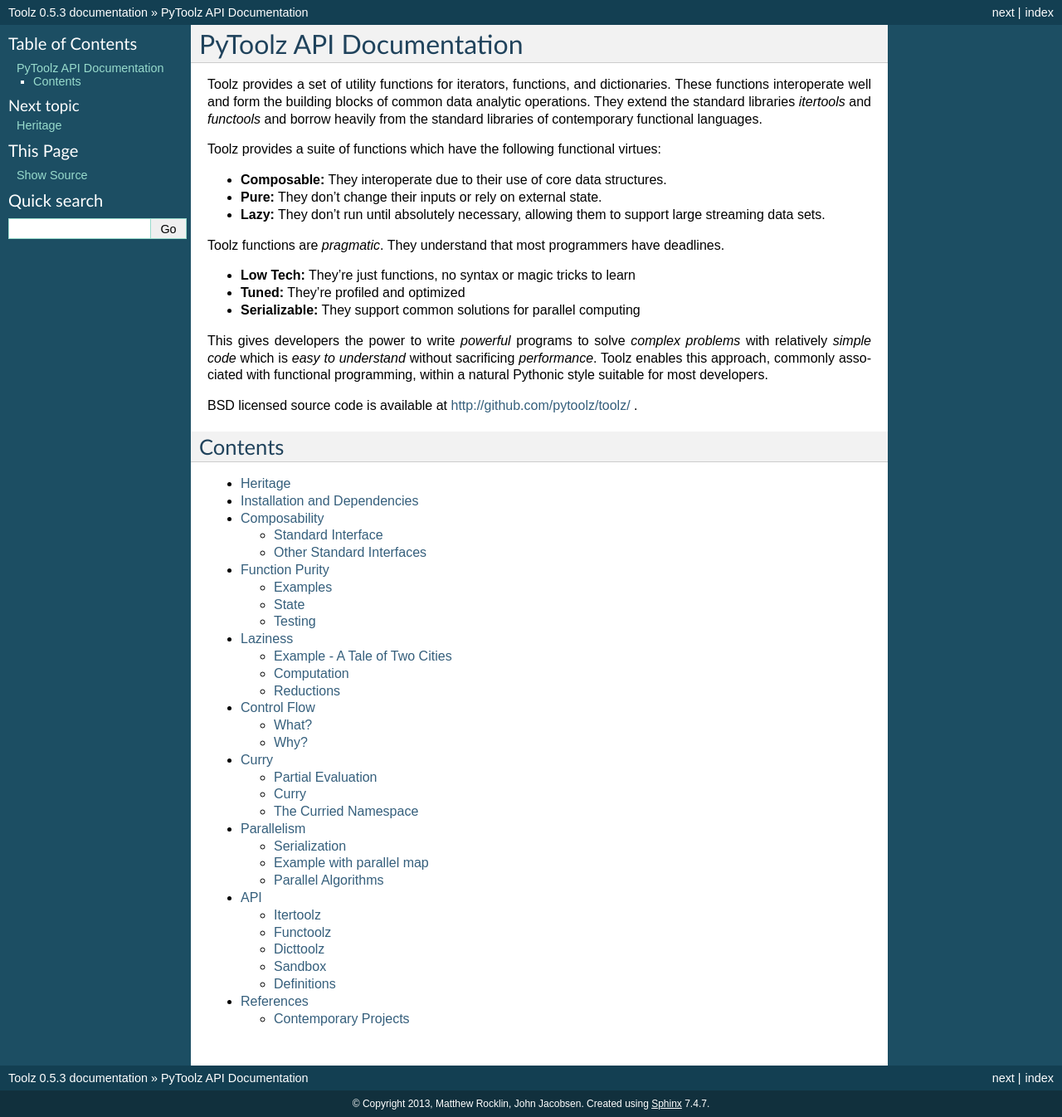
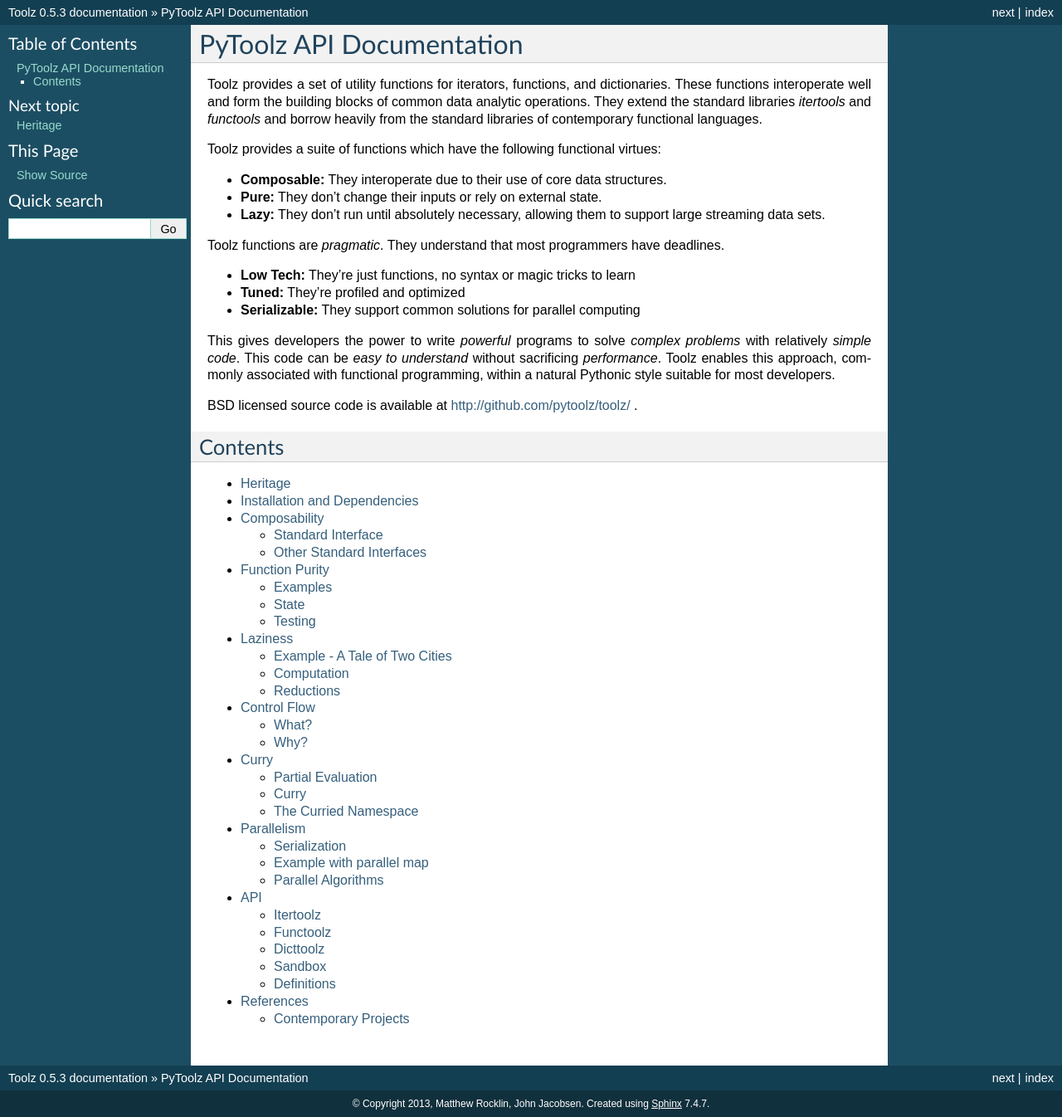
Before and after one commit to pytoolz/toolz, a Sphinx documentation site: the page built from doc/source/index.rst, in a window 1280 px wide. Shown: the whole page at 83% size. Built offline with Sphinx 7.4.7, drawn with Linux system fonts in a browser that asks for light colours.

Commit message:
minor docs edits

```diff
--- a/doc/source/index.rst
+++ b/doc/source/index.rst
@@ -5,7 +5,8 @@
 Toolz provides a set of utility functions for iterators, functions,
 and dictionaries.  These functions interoperate well and form
 the building blocks of common data analytic operations.  They extend the
-standard libraries `itertools` and `functools` and borrow heavily from the standard libraries of contemporary functional languages.
+standard libraries `itertools` and `functools` and borrow heavily from the
+standard libraries of contemporary functional languages.
 
 Toolz provides a suite of functions which have the following functional virtues:
 
@@ -21,10 +22,10 @@
 -   **Serializable:** They support common solutions for parallel computing
 
 This gives developers the power to write *powerful* programs to solve *complex
-problems* with relatively *simple code* which is *easy to understand* without
-sacrificing *performance*.  Toolz enables this approach, commonly associated
-with functional programming, within a natural Pythonic style suitable for
-most developers.
+problems* with relatively *simple code*.  This code can be *easy to understand*
+without sacrificing *performance*.  Toolz enables this approach, commonly
+associated with functional programming, within a natural Pythonic style
+suitable for most developers.
 
 BSD licensed source code is available at http://github.com/pytoolz/toolz/ .
 
```
